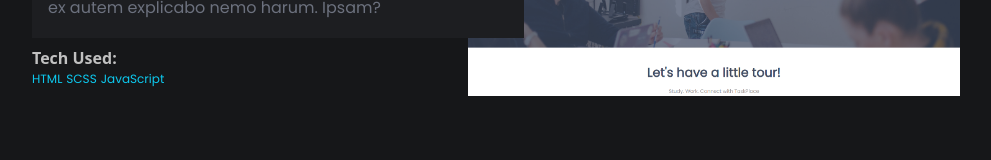
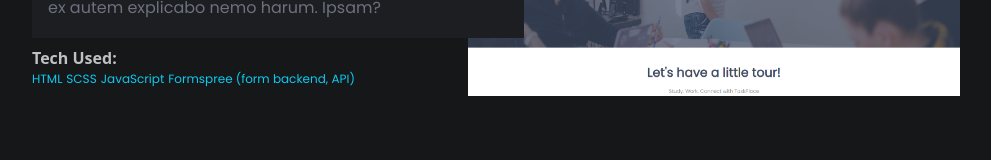
Before and after one commit to edmarktuazon/vue-portfolio, a Vue app: page / in a window 1280 px wide. Shown: the part 2496-2656 px from the top of the page, without its empty margins (192-1183 px from the left). Built offline with nearby package versions, Linux system fonts and the light colour scheme.

Commit message:
quick changes

```diff
--- a/src/components/PortfolioSection.vue
+++ b/src/components/PortfolioSection.vue
@@ -123,6 +123,9 @@ useMotion(targetEl_infoSecond, {
             <li class="text-[12px] font-poppins text-lightBlue">HTML</li>
             <li class="text-[12px] font-poppins text-lightBlue">SCSS</li>
             <li class="text-[12px] font-poppins text-lightBlue">JavaScript</li>
+            <li class="text-[12px] font-poppins text-lightBlue">
+              Formspree (form backend, API)
+            </li>
           </ul>
         </div>
       </div>
```
